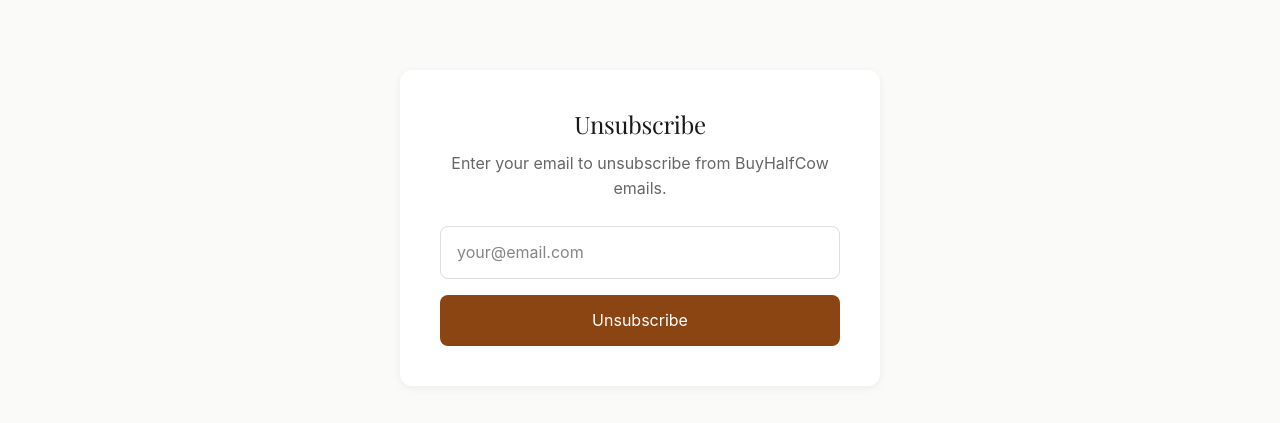
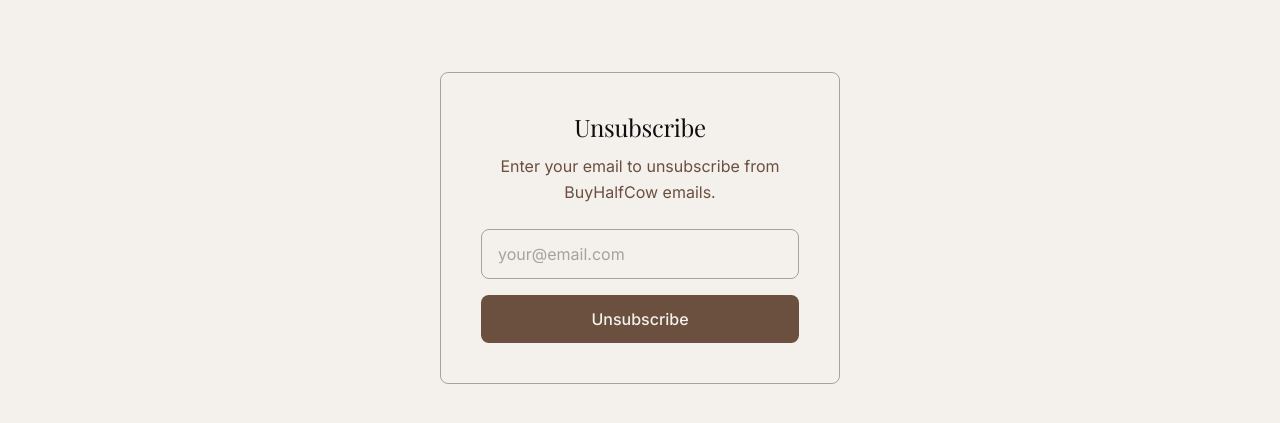
Before and after one commit to benjibushes/bhc, a Next.js app: page /unsubscribe in a window 1280 px wide. Shown: the part 277-700 px from the top of the page. Built offline with nearby package versions, Linux system fonts and the light colour scheme; no server answers; a web font is replaced by a local one.

Commit message:
fix(unsubscribe): rebuild w/ brand tokens — was off-brand Mailchimp aesthetic

```diff
--- a/app/unsubscribe/page.tsx
+++ b/app/unsubscribe/page.tsx
@@ -2,6 +2,7 @@
 
 import { useSearchParams } from 'next/navigation';
 import { useState, Suspense } from 'react';
+import Container from '@/app/components/Container';
 
 function UnsubscribeContent() {
   const searchParams = useSearchParams();
@@ -30,36 +31,21 @@
   }
 
   return (
-    <div style={{
-      minHeight: '100vh',
-      display: 'flex',
-      alignItems: 'center',
-      justifyContent: 'center',
-      fontFamily: '-apple-system, BlinkMacSystemFont, "Segoe UI", Roboto, sans-serif',
-      backgroundColor: '#fafaf8',
-      padding: '20px',
-    }}>
-      <div style={{
-        maxWidth: '480px',
-        width: '100%',
-        textAlign: 'center',
-        padding: '40px',
-        backgroundColor: '#fff',
-        borderRadius: '12px',
-        boxShadow: '0 2px 8px rgba(0,0,0,0.06)',
-      }}>
+    <div className="min-h-screen flex items-center justify-center bg-bone px-6 py-12">
+      <Container className="w-full max-w-md">
+        <div className="bg-bone rounded-lg border border-dust p-10 text-center">
           {submitted ? (
             <>
-            <h1 style={{ fontSize: '24px', marginBottom: '12px', color: '#1a1a1a' }}>
+              <h1 className="font-serif text-2xl mb-3 text-charcoal">
                 You&apos;ve been unsubscribed
               </h1>
-            <p style={{ color: '#666', lineHeight: 1.6, marginBottom: '24px' }}>
+              <p className="text-saddle leading-relaxed mb-6">
                 We&apos;ve removed <strong>{email}</strong> from our mailing list.
                 You won&apos;t receive any more emails from us.
               </p>
-            <p style={{ color: '#999', fontSize: '14px' }}>
+              <p className="text-dust text-sm">
                 Changed your mind? Email{' '}
-              <a href="mailto:support@buyhalfcow.com" style={{ color: '#8B4513' }}>
+                <a href="mailto:support@buyhalfcow.com" className="text-saddle hover:underline transition-base">
                   support@buyhalfcow.com
                 </a>{' '}
                 and we&apos;ll add you back.
@@ -67,10 +53,10 @@
             </>
           ) : (
             <>
-            <h1 style={{ fontSize: '24px', marginBottom: '12px', color: '#1a1a1a' }}>
+              <h1 className="font-serif text-2xl mb-3 text-charcoal">
                 Unsubscribe
               </h1>
-            <p style={{ color: '#666', lineHeight: 1.6, marginBottom: '24px' }}>
+              <p className="text-saddle leading-relaxed mb-6">
                 Enter your email to unsubscribe from BuyHalfCow emails.
               </p>
               <form onSubmit={handleSubmit}>
@@ -80,30 +66,12 @@
                   onChange={(e) => setEmail(e.target.value)}
                   placeholder="your@email.com"
                   required
-                style={{
-                  width: '100%',
-                  padding: '12px 16px',
-                  fontSize: '16px',
-                  border: '1px solid #ddd',
-                  borderRadius: '8px',
-                  marginBottom: '16px',
-                  boxSizing: 'border-box',
-                }}
+                  className="w-full px-4 py-3 text-base border border-dust rounded-lg mb-4 text-charcoal placeholder-dust bg-bone focus:outline-none focus:ring-2 focus:ring-saddle"
                 />
                 <button
                   type="submit"
                   disabled={loading}
-                style={{
-                  width: '100%',
-                  padding: '12px',
-                  fontSize: '16px',
-                  backgroundColor: '#8B4513',
-                  color: '#fff',
-                  border: 'none',
-                  borderRadius: '8px',
-                  cursor: loading ? 'not-allowed' : 'pointer',
-                  opacity: loading ? 0.7 : 1,
-                }}
+                  className="w-full px-4 py-3 text-base font-medium bg-saddle text-bone rounded-lg transition-base hover:opacity-90 disabled:opacity-60 disabled:cursor-not-allowed"
                 >
                   {loading ? 'Unsubscribing...' : 'Unsubscribe'}
                 </button>
@@ -111,6 +79,7 @@
             </>
           )}
         </div>
+      </Container>
     </div>
   );
 }
@@ -118,14 +87,8 @@
 export default function UnsubscribePage() {
   return (
     <Suspense fallback={
-      <div style={{
-        minHeight: '100vh',
-        display: 'flex',
-        alignItems: 'center',
-        justifyContent: 'center',
-        fontFamily: '-apple-system, BlinkMacSystemFont, "Segoe UI", Roboto, sans-serif',
-      }}>
-        <p>Loading...</p>
+      <div className="min-h-screen flex items-center justify-center bg-bone">
+        <p className="text-saddle">Loading...</p>
       </div>
     }>
       <UnsubscribeContent />
```
Lines whose indentation alone changed are shown as unchanged.
